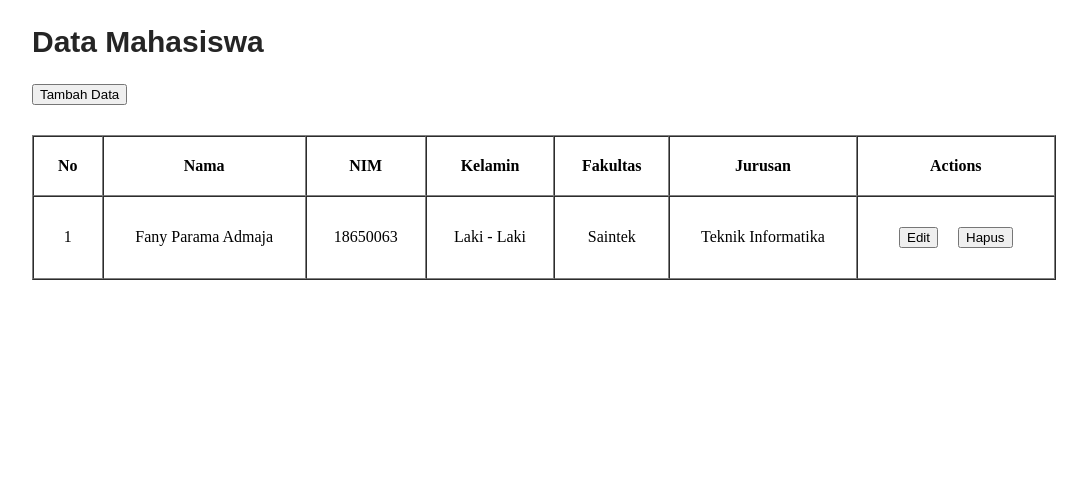
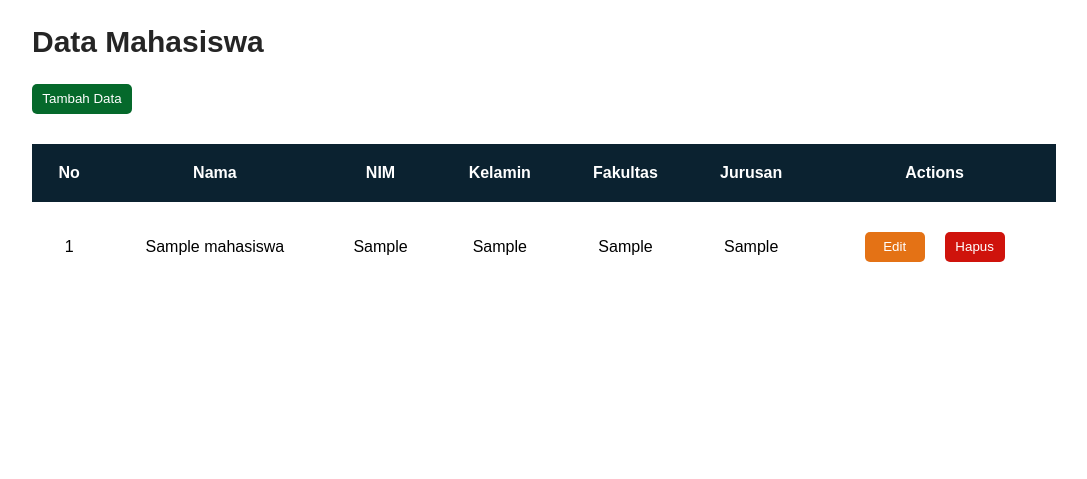
Before and after one commit to paramaDEV/Basic-CRUD-PHP, a PHP site: page / in a window 1280 px wide. Shown: the part 75-554 px from the top of the page, without its empty margins (96-1183 px from the left). Run offline with PHP 8.4, Linux system fonts and the light colour scheme; tables that the repository leaves empty or names only in its code hold one stand-in row (values such as "Sample post").

Commit message:
tampil-data

```diff
--- /dev/null
+++ b/functions.php
@@ -0,0 +1,19 @@
+<?php
+
+// Koneksi database
+$koneksi=mysqli_connect("localhost","root","","crud_dasar");
+
+function showData($query){
+    global $koneksi;
+
+    $result = mysqli_query($koneksi,$query);
+    $rows = [];
+
+    while($row=mysqli_fetch_assoc($result)){
+        $rows[]= $row;
+    }
+    return $rows;
+}
+
+
+?>
--- a/index.php
+++ b/index.php
@@ -1,3 +1,11 @@
+<?php
+
+require 'functions.php';
+
+$data = showData('SELECT * FROM mahasiswa');
+
+?>
+
 <html>
     <head>
         <title>CRUD Dasar</title>
@@ -12,7 +20,7 @@
     <div class="content">
         <h2>Data Mahasiswa</h2>
         <button class="add">Tambah Data</button>
-        <table border=1 cellpadding="20px" cellspacing="0px">
+        <table border=0 cellpadding="20px" cellspacing="0px">
             <tr>
                 <th>No</th>
                 <th>Nama</th>
@@ -22,18 +30,24 @@
                 <th>Jurusan</th>
                 <th>Actions</th>
             </tr>
+            <?php
+            $number=1;
+            foreach($data as $x):?>
             <tr>
-                <td>1</td>
-                <td>Fany Parama Admaja</td>
-                <td>18650063</td>
-                <td>Laki - Laki</td>
-                <td>Saintek</td>
-                <td>Teknik Informatika</td>
+                <td><?= $number; ?></td>
+                <td><?= $x["nama"]?></td>
+                <td><?= $x["nim"]?></td>
+                <td><?= $x["kelamin"]?></td>
+                <td><?= $x["fakultas"]?></td>
+                <td><?= $x["jurusan"]?></td>
                 <td>
                     <button class="edit">Edit</butto>
                     <button class="delete">Hapus</butto>
                 </td>
             </tr>
+            <?php
+            $number++;
+            endforeach; ?>
         <table>
     </div>
 </html>
--- a/style.css
+++ b/style.css
@@ -31,8 +31,38 @@ table{
     width: 100%;
     text-align: center;
     margin-top: 30px;
+    font-family: sans-serif;
 }
 
 .edit,.delete{
     margin:10px;
+    height : 30px;
+    width: 60px;
+    color : white;
+    border-radius: 5px;
+    border:none;
 }
+.edit{
+    background-color: rgb(228, 114, 21);
+}
+.delete{
+    background-color: rgb(207, 19, 12);
+}
+.add{
+    height:30px;
+    width : 100px;
+    background-color: rgb(5, 105, 43);
+    border:none;
+    border-radius:5px;
+    color:white;
+}
+
+tr:nth-child(odd){
+    background-color:rgb(219, 232, 235);
+}
+
+tr:first-child{
+    background-color:rgb(11, 34, 48);
+    color:white;
+    font-family: sans-serif;
+}
```
